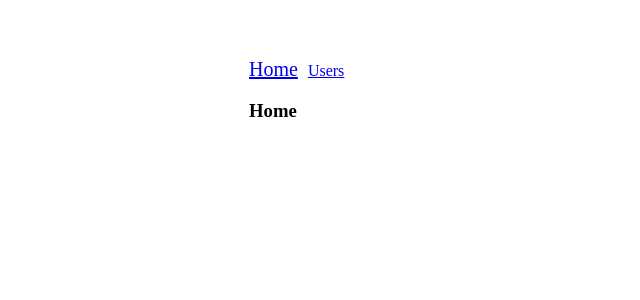
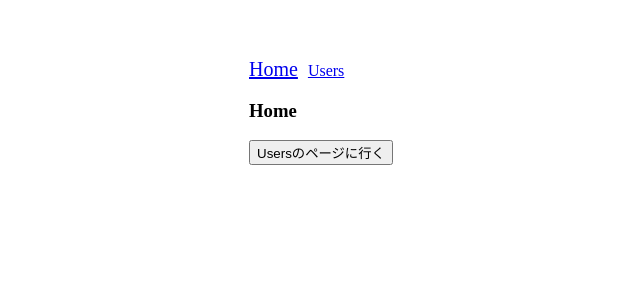
Before and after one commit to akadashiso/udemy-vuejs, a Vue app: page / in a window 1280 px wide. Shown: the top 300 px of the page, without its empty margins (41-681 px from the left). Built offline with nearby package versions, Linux system fonts and the light colour scheme.

Commit message:
[Finish]Section13-188 : コードからURLを切り替える方法を学ぶ

```diff
--- a/src/views/Home.vue
+++ b/src/views/Home.vue
@@ -1,5 +1,16 @@
 <template>
   <div>
     <h3>Home</h3>
+    <button @click="toUsers">Usersのページに行く</button>
   </div>
 </template>
+
+<script>
+export default {
+  methods: {
+    toUsers() {
+      this.$router.push({ path: "users"});
+    }
+  },
+}
+</script>
```
